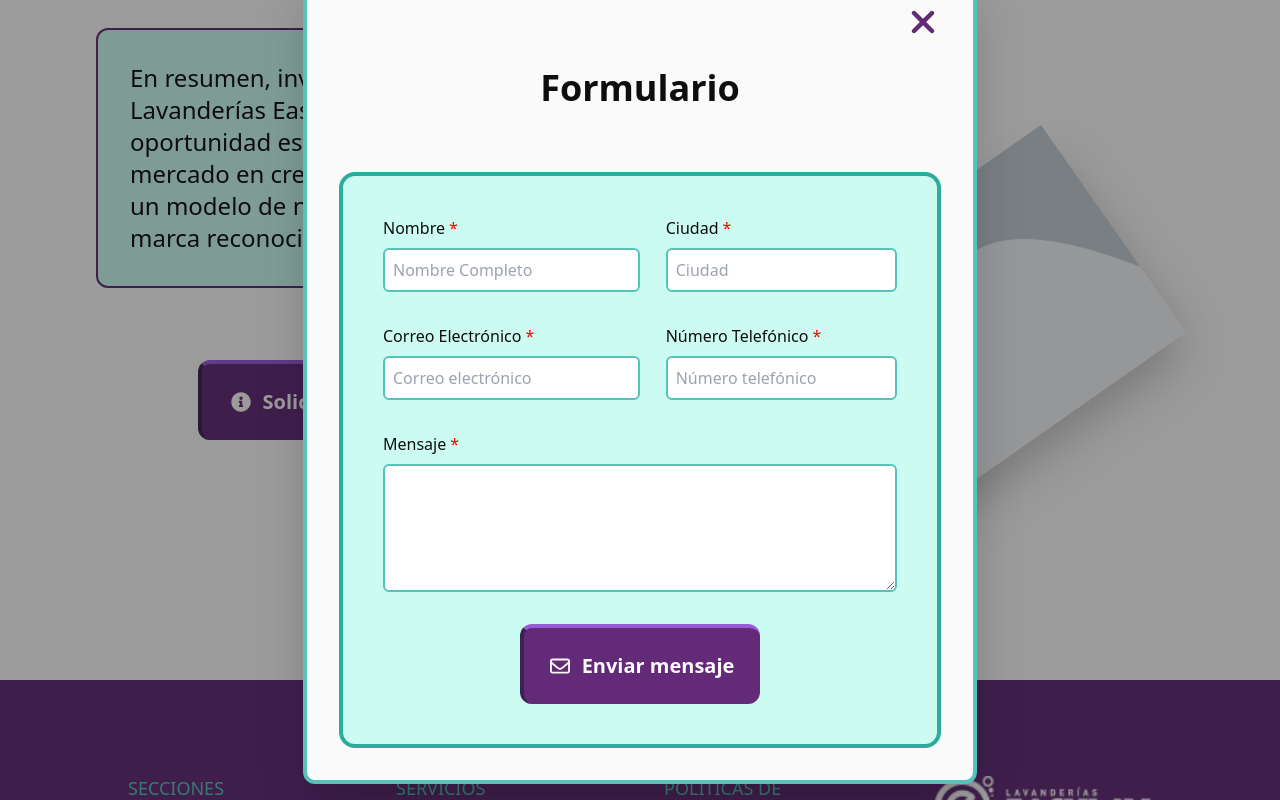
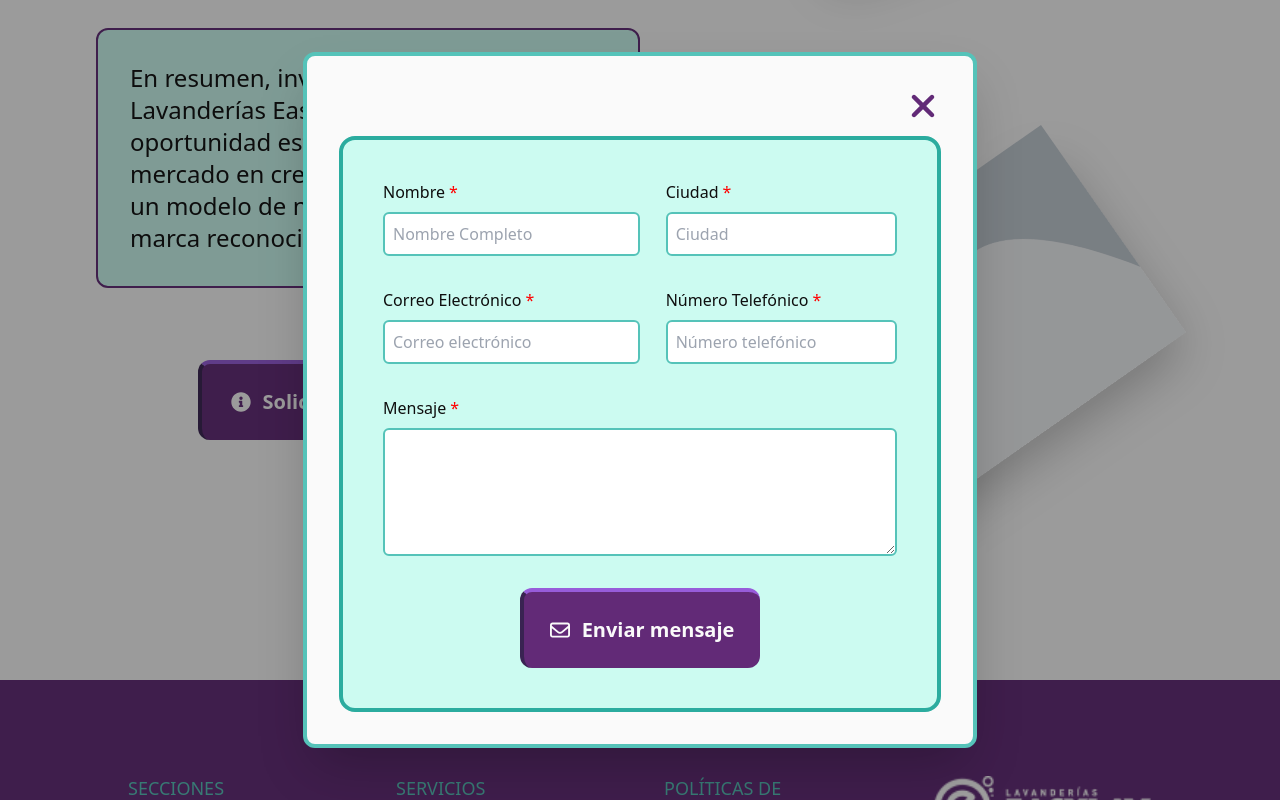
Before and after one commit to dspwebstudiomx/easylav-react, a React (Vite) app: page /franquicias in a window 1280 px wide. Both pictures are taken after a click on the button "Solicita más información". Shown: the part 1940-2740 px from the top of the page. Built offline with nearby package versions, Linux system fonts and the light colour scheme.

Commit message:
"Updated Modal component styling and added toggle functionality to Franquicias page"

```diff
--- a/src/components/contacto/Modal.jsx
+++ b/src/components/contacto/Modal.jsx
@@ -2,9 +2,9 @@ import PropTypes from 'prop-types'
 
 const Modal = ({ children, width, height }) => {
   return (
-    <div id='modal' className='fixed inset-0 animate__animated animate__fadeIn animate__slow grid place-items-center mt-12 z-50'>
+    <div id='modal' className='fixed inset-0 animate__animated animate__fadeIn animate__slow grid place-items-center z-50'>
       <div id='modal-overlay' className='fixed inset-0 z-20 bg-dark opacity-40'></div>
-      <div id='modal-window' className={`${width} ${height} fixed rounded-xl text-dark flex flex-col items-center justify-center z-20 p-12 lg:p-8 border-primary border-4 shadow-2xl mb-24 bg-light gap-16 text-xl h-[100vh] sm:h-auto`}>
+      <div id='modal-window' className={`${width} ${height} fixed rounded-xl text-dark flex flex-col items-center justify-center z-20 p-6 lg:p-8 border-primary border-4 shadow-2xl bg-light text-xl h-auto`}>
         {children}
       </div>
     </div>
--- a/src/pages/franquicias/Franquicias.jsx
+++ b/src/pages/franquicias/Franquicias.jsx
@@ -12,11 +12,16 @@ import Modal from "../../components/contacto/Modal"
 import ContactFormFranquicias from "../../components/contacto/ContactFormFranquicias"
 import { FaInfoCircle } from "react-icons/fa";
 import { FaXmark } from "react-icons/fa6"
-import TitleH2 from "../../components/title/TitleH2"
+
 
 const Franquicias = () => {
 
   const [showModal, setShowModal] = useState(false);
+
+  const handleModalToggle = () => {
+    setShowModal(!showModal);
+    document.body.style.overflow = showModal ? "auto" : "hidden";
+  };
 
   return (
     <PageLayout>
@@ -92,7 +97,7 @@ const Franquicias = () => {
           </ul>
           <p className="bg-primary_light text-2xl p-8 rounded-xl text-dark border-2 border-secondary">En resumen, invertir en la franquicia de Lavanderías Easylav representa una oportunidad estratégica y rentable en un mercado en crecimiento, respaldada por un modelo de negocio comprobado, una marca reconocida y un soporte integral.</p>
           <ButtonContainer position={'justify-center sm:justify-center my-12 sm:my-6'}>
-            <ButtonSecondary title={'Solicita más información'} width={'w-[340px]'} onClick={() => setShowModal(true)} icon={<FaInfoCircle />} />
+            <ButtonSecondary title={'Solicita más información'} width={'w-[340px]'} onClick={handleModalToggle} icon={<FaInfoCircle />} />
           </ButtonContainer>
         </div>
         {/* Columna 2 */}
@@ -116,13 +121,15 @@ const Franquicias = () => {
 
         {showModal &&
           <Modal>
-            <div id='menu-button' className='relative z-40 flex gap-3 w-full'>
-              <button onClick={() => setShowModal(false)}>
-                <FaXmark size={36} className=' text-secondary z-30 absolute right-0 top-0' />
+            <div id='menu-button' className='z-40 flex flex-col w-full'>
+              <button
+                id="button-close"
+                onClick={handleModalToggle}
+              >
+                <FaXmark size={36} className=' text-secondary z-30 ml-auto mb-3' />
               </button>
+              <ContactFormFranquicias />
             </div>
-            <TitleH2 title="Formulario" />
-            <ContactFormFranquicias />
           </Modal>
         }
 
```
